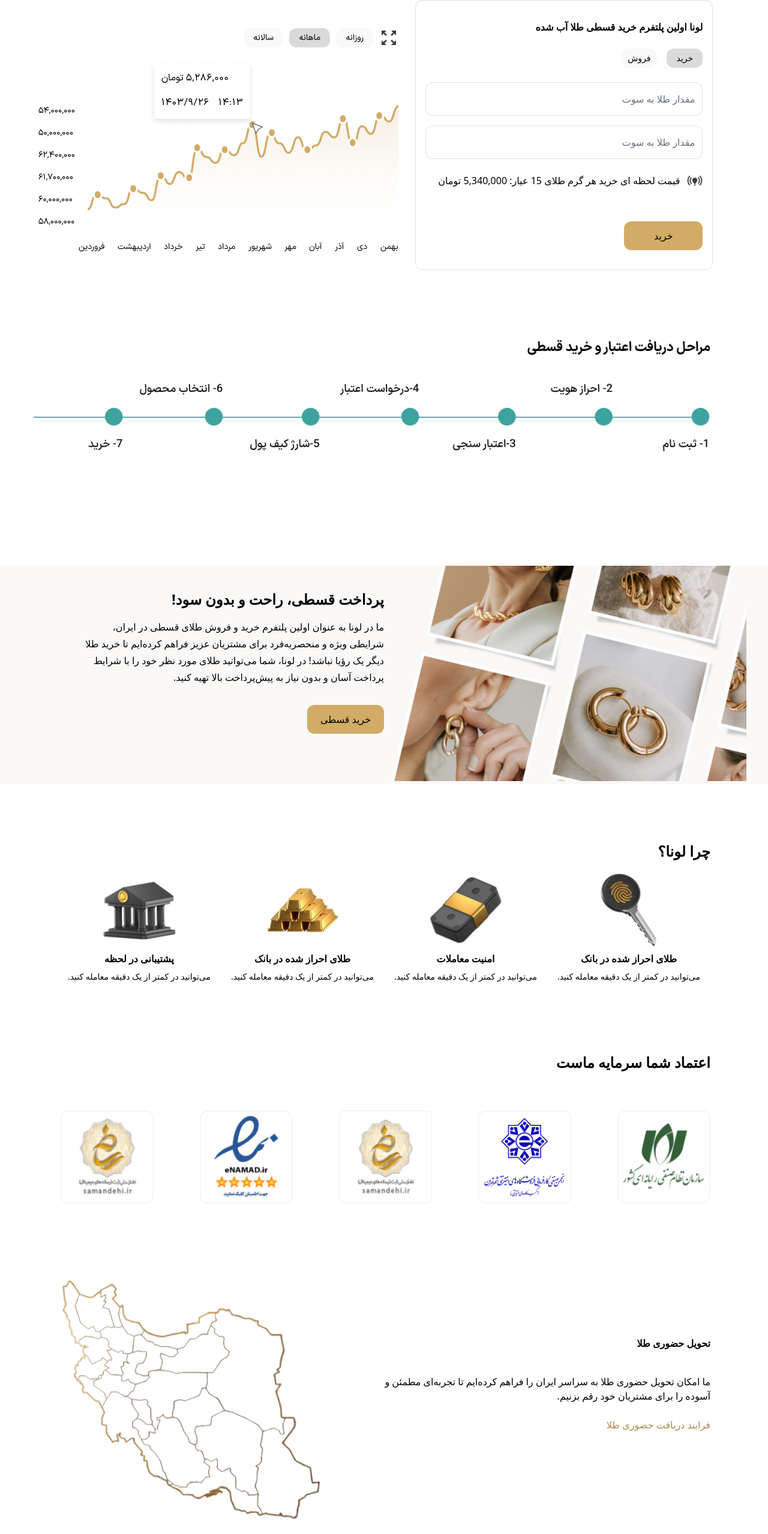
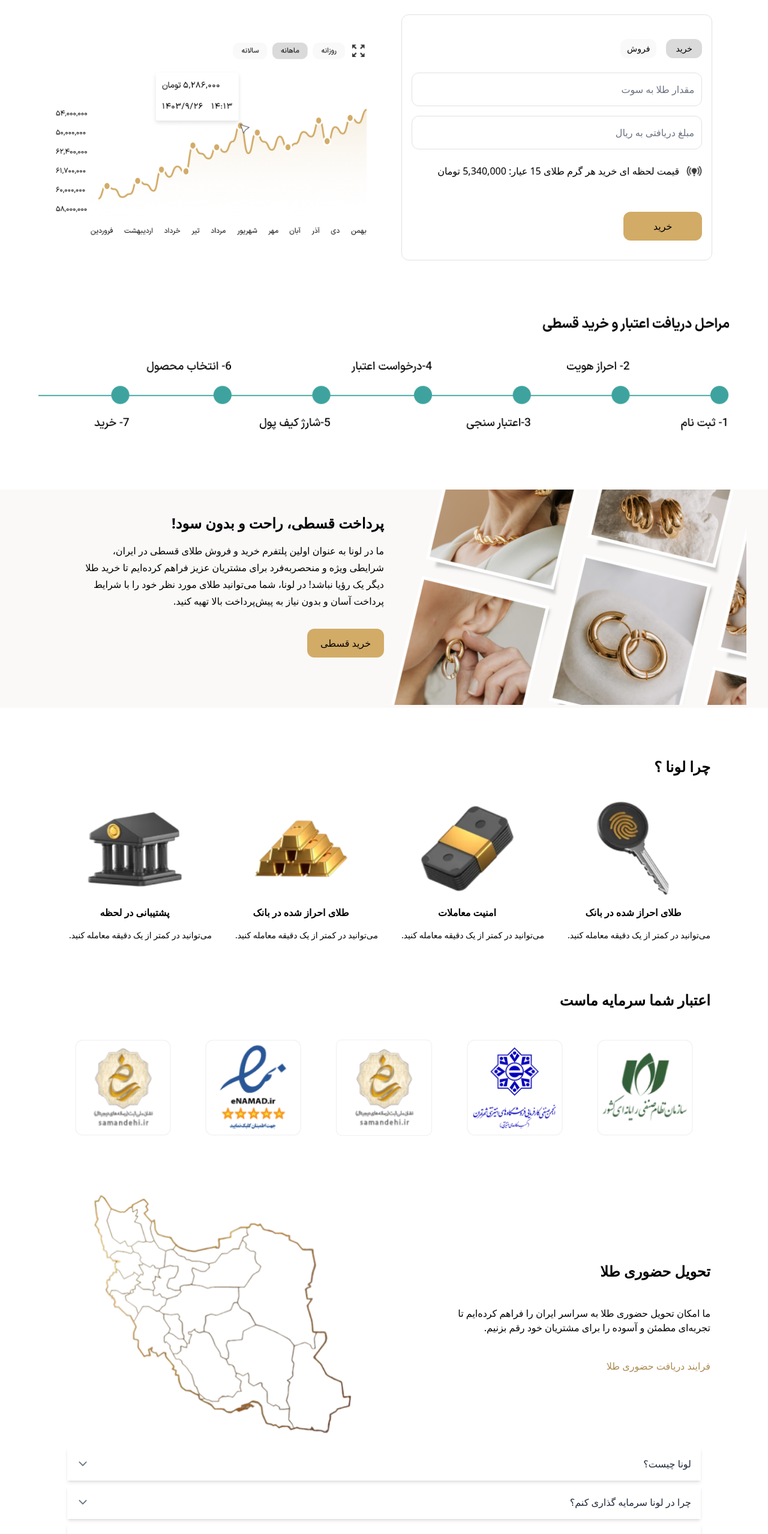
Before and after one commit to Spark-Code-Team/loana-gold, a Next.js app: page / in a window 1280 px wide. Shown: the part 213-2770 px from the top of the page at 60% size. Built offline with nearby package versions, Linux system fonts and the light colour scheme.

Commit message:
responsive home

```diff
--- a/package.json
+++ b/package.json
@@ -14,6 +14,7 @@
     "next": "15.1.5",
     "react": "^19.0.0",
     "react-dom": "^19.0.0",
+    "react-icons": "^5.4.0",
     "swiper": "^11.2.1"
   },
   "devDependencies": {
--- a/src/components/modules/homepage/AccordionQ.js
+++ b/src/components/modules/homepage/AccordionQ.js
@@ -1,82 +1,58 @@
 "use client"
+import {useState} from "react";
+import { IoIosArrowDown } from "react-icons/io";
 
-import { useState } from "react"
+const AccordionQ = ()=>{
 
-const faqData = [
-    {
-        question: " لونا چیست؟",
-        answer: "ابتدا از طریق قسمت جستجو یا دسته بندی‌ها، بسته‌بندی مورد نظر خود را انتخاب کنید و در انتها اطلاعات تماس خود را جهت برقراری ارتباط وارد کرده و ثبت خود را تکمیل کنید.",
-    },
-    {
-        question: "چرا در لونا سرمایه‌گذاری کنم؟",
-        answer: "لونا یک پلتفرم سرمایه‌گذاری در طلا است که امکان خرید، فروش و نگهداری امن طلا را برای کاربران فراهم می‌کند.",
-    },
-    {
-        question:"آیا امکان تحویل حضوری طلا وجود دارد؟",
-        answer: "لونا به دلیل امنیت بالا، نقدشوندگی سریع و کارمزد کم، گزینه‌ای مناسب برای سرمایه‌گذاری در طلا است.",
-    },
-];
+    const faqs = [
+        { question: 'لونا چیست؟', answer: 'لونا یک سیستم مالی غیرمتمرکز است که...' },
+        { question: 'چرا در لونا سرمایه گذاری کنم؟', answer: 'به دلیل ویژگی‌های منحصر به فرد لونا...' },
+        { question: 'چگونه پرداخت اقساطی انجام دهم؟', answer: 'شما می‌توانید از طریق درگاه‌های آنلاین...' },
+        { question: 'امکان تحویل حضوری طلا وجود دارد؟', answer: 'ابتدا از طریق قسمت جستجو و دسته بندی پزشک مورد نظر خود را انتخاب کنید...' }
+    ];
 
-export default function AccordionQ() {
     const [openIndex, setOpenIndex] = useState(null);
 
-    const handleToggle = (index) => {
+    const toggleAccordion = (index) => {
         setOpenIndex(openIndex === index ? null : index);
     };
 
-    return (
-        <div className="
-          md:w-full
-          md:px-24
-          md:mt-24
-          md:mx-auto
-          ">
-            <h2 className="
-               md:text-xl
-               md:font-bold
-               md:mb-4">
-                سوالات شما
-            </h2>
+    return(
 
-            <div className="md:space-y-2">
-                {faqData.map((item, index) => (
-                    <div key={index} className="
-                        md:border
-                        md:rounded-lg
-                        md:overflow-hidden
-                        ">
+        <>
 
+            <div className="md:w-[85%] w-full mx-auto p-4">
+                {faqs.map((faq, index) => (
+                    <div key={index} className="mb-2">
                         <button
-                            onClick={() => handleToggle(index)}
-                            className="
-                            md:w-full
-                            md:flex
-                            md:justify-between
-                            md:items-center
-                            md:p-4 text-base
-                            md:font-normal
-                            md:bg-[#FBFBFB]
-                            md:hover:bg-[#FBFBFB]
-                            md:transition"
-                        >
-                            {item.question}
-                            <span className={`transform transition ${openIndex === index ? "rotate-180" : ""}`}>
-                            ⌄
-                            </span>
-
-                        </button>
-
-                        <div
-                            className={`overflow-hidden transition-all duration-300 ${
-                                openIndex === index ? "max-h-40 p-4 bg-[#FBFBFB]" : "max-h-0"
+                            onClick={() => toggleAccordion(index)}
+                            className={`w-full flex justify-between items-center text-right p-4 transition-all duration-300 shadow-md ${
+                                openIndex === index ? 'bg-gray-100' : 'bg-white'
                             }`}
                         >
-                            {item.answer}
-
+                            <span className="text-gray-800 font-medium">{faq.question}</span>
+                            {openIndex === index ? (
+                                <IoIosArrowDown className="w-5 h-5 text-gold-500" />
+                            ) : (
+                                <IoIosArrowDown className="w-5 h-5 text-gray-500" />
+                            )}
+                        </button>
+                        <div
+                            className={`overflow-hidden transition-all duration-300 bg-gray-100 ${
+                                openIndex === index ? 'max-h-40 p-4 text-gray-600' : 'max-h-0'
+                            }`}
+                        >
+                            {faq.answer}
                         </div>
                     </div>
                 ))}
             </div>
-        </div>
-    );
+
+        </>
+
+    )
+
 }
+
+
+export default AccordionQ;
--- a/src/components/modules/homepage/GoldDelivery.js
+++ b/src/components/modules/homepage/GoldDelivery.js
@@ -4,56 +4,34 @@
 
     return(
 
-        <div className="
-        md:mt-24
-        md:px-24
-        md:w-full
-        md:h-[408px]
-        md:flex
-        md:justify-between
-        ">
-            <div className="
-            md:w-1/2
-            ">
-                <p className="
-                md:pt-24
-                md:font-bold
-                ">
-                تحویل حضوری طلا
-                </p>
+        <div className="w-full md:mt-24 mt-20">
 
-                <p className="
-                md:pt-10
-                ">
-                    ما امکان تحویل حضوری طلا به سراسر ایران را فراهم کرده‌ایم تا
-                     تجربه‌ای مطمئن و آسوده را برای مشتریان خود رقم بزنیم.
-                </p>
+            <div className="md:w-[85%] w-full md:m-auto">
 
-                <p className="
-                md:pt-6
-                text-[#AB8B53]
-                ">
-                فرایند دریافت حضوری طلا
-                </p>
+                <div className="w-full md:flex">
+
+                    <div className="md:w-1/2 w-full">
+
+                        <div className="w-full md:mt-28 text-[24px] font-bold md:pr-0 pr-10">تحویل حضوری طلا</div>
+
+                        <div className="w-full md:pl-20 pl-5 md:mt-10 mt-5 md:pr-0 pr-10">ما امکان تحویل حضوری طلا به سراسر ایران را فراهم کرده‌ایم تا تجربه‌ای مطمئن و آسوده را برای مشتریان خود رقم بزنیم.</div>
+
+                        <div className="w-full m-auto md:mt-10 mt-5 text-[#AB8B53] md:pr-0 pr-10">فرایند دریافت حضوری طلا</div>
+
+                    </div>
+
+                    <div className="md:w-1/2 w-full md:flex md:justify-center md:items-center md:mt-0 mt-10">
+
+                        <Image src="/images/gold-map.png" alt="" width={439} height={409}/>
+
+                    </div>
+
+                </div>
 
             </div>
 
-            <div className="
-            ">
-              <Image
-              src="/images/map.png"
-              alt="image"
-              width={440}
-              height={408}
-              />
+        </div>
 
-
-            </div>
-
-
-
-
-        </div>
     )
 }
 
--- a/src/components/modules/homepage/InstallmentPayment.js
+++ b/src/components/modules/homepage/InstallmentPayment.js
@@ -10,6 +10,7 @@
             md:px-9
             md:justify-around
             md:flex
+            hidden
             ">
                 <div className="
                 md:w-1/2
--- a/src/components/modules/homepage/OnlineCalculation.js
+++ b/src/components/modules/homepage/OnlineCalculation.js
@@ -5,11 +5,11 @@
 
         <div className="md:w-1/2 w-full">
 
+            <div className="md:w-full md:m-auto md:mt-0 mt-8 font-bold md:text-right text-center md:pr-10 pr-0">لونا اولین پلتفرم خرید قسطی طلا آب شده</div>
+
             <div className="md:w-[90%] w-[90%] m-auto mt-10 pt-8 pb-8 pr-4 pl-4 border-[1.5px] border-[#E1E1E1] rounded-xl">
 
-                <div className="md:w-full md:m-auto font-bold md:text-right text-center">لونا اولین پلتفرم خرید قسطی طلا آب شده</div>
-
-                <div className="w-full md:m-auto md:mt-6 mt-6 flex justify-start gap-x-4 text-sm">
+                <div className="w-full md:m-auto md:mt-2 mt-3 flex justify-start gap-x-4 text-sm">
                     <button className="md:w-[60px] h-[32px] bg-[#DADADA] rounded-xl w-[20%]">خرید</button>
                     <button className="md:w-[60px] h-[32px] bg-[#F9F9F9] rounded-xl w-[20%]">فروش</button>
                 </div>
@@ -17,7 +17,7 @@
                 <div className="w-full m-auto md:mt-2 mt-3">
 
                     <input type="text" name="" className="w-full md:h-[56px] rounded-xl border-[1.5px] border-[#E1E1E1] mt-4" placeholder="مقدار طلا به سوت"/>
-                    <input type="text" name="" className="w-full md:h-[56px] rounded-xl border-[1.5px] border-[#E1E1E1] mt-4" placeholder="مقدار طلا به سوت"/>
+                    <input type="text" name="" className="w-full md:h-[56px] rounded-xl border-[1.5px] border-[#E1E1E1] mt-4" placeholder="مبلغ دریافتی به ریال"/>
 
                     <div className="w-full flex gap-x-3 items-center mt-6 md:text-base text-sm">
                         <Image src="/images/vector.png" alt="" width={26} height={18}/>
--- a/src/components/modules/homepage/OnlineChartt.js
+++ b/src/components/modules/homepage/OnlineChartt.js
@@ -2,27 +2,20 @@
 
 const OnlineChartt = () => {
     return (
-        <div className="md:my-auto">
 
-        <div className="
-        md:pt-10
-        md:w-[600px]
-        md:h-[408px]
-        ">
-            <Image
-            src="/images/chart.png"
-            alt="image"
-            width={600}
-            height={412}
-            className="
-            bg-white
-            "
-            />
+        <>
 
-        </div>
+            <div className="md:w-1/2 w-full flex justify-center items-center lg:mt-20 mt-10">
 
+                <div className="md:w-[90%] w-full m-auto md:pr-0 md:pl-0 pr-10 pl-10">
 
-        </div>
+                    <Image src="/images/chart.png" alt="" width={600} height={412} layout="responsive"/>
+
+                </div>
+
+            </div>
+
+        </>
 
     )
 }
--- a/src/components/modules/homepage/ProcessCredit.js
+++ b/src/components/modules/homepage/ProcessCredit.js
@@ -4,22 +4,20 @@
 
   return (
 
-    <div className="
-    md:my-24
-    md:w-full
-    md:h-80
-    ">
-      <Image
-      src="/images/process.png"
-      alt="image"
-      width={1224}
-      height={290}
-      className="
-      md:pr-24
-      "
-      />
+      <>
 
-    </div>
+          <div className="w-full md:mt-14 md:mb-14 mt-14 mb-14">
+
+              <div className="md:w-[90%] w-[90%] m-auto bg-blue-300">
+
+                  <Image src="/images/process.png" alt="" width={1200} height={290}/>
+
+              </div>
+
+          </div>
+
+      </>
+
   )
 }
 
--- a/src/components/modules/homepage/TrustImages.js
+++ b/src/components/modules/homepage/TrustImages.js
@@ -1,40 +1,41 @@
 import Image from "next/image";
 
-const images = [
-    { id: 1, src: "/images/sabz11.png" },
-    { id: 2, src: "/images/abi2.png" },
-    { id: 3, src: "/images/vasat.png" },
-    { id: 4, src: "/images/abi4.png" },
-    { id: 5, src: "/images/aks5.png" }
+const items = [
+    { id: 1, img: "/images/sabz11.png" },
+    { id: 2, img: "/images/abi2.png" },
+    { id: 3, img: "/images/vasat.png" },
+    { id: 4, img: "/images/abi4.png" },
+    { id: 5, img: "/images/aks5.png" }
 ];
 
 const TrustImages = () => {
     return (
         <>
-            <p className="
-              md:px-24
-              md:mt-24
-              md:mb-10
-              md:text-2xl
-              md:font-bold
-              ">
-                اعتماد شما سرمایه ماست
-            </p>
 
-            <div className="
-              md:px-24
-              md:w-full
-              md:h-52
-              md:flex
-              md:justify-between
-              ">
+            <div className="md:w-full w-full">
 
-                {images.map(image => (
-                    <div key={image.id} className="md:my-auto md:w-40 md:h-40">
-                        <Image src={image.src} alt="image" width={155} height={155} />
+                <div className="md:w-[85%] w-full m-auto md:mt-20">
+
+                    <div className="w-full text-[24px] font-bold md:text-right text-center">اعتبار شما سرمایه ماست</div>
+
+                    <div className="w-full md:mt-12 md:flex md:flex-nowrap md:justify-around flex flex-wrap md:pr-0 md:pl-0">
+
+                        {
+                            items.map((item , index )=>(
+
+                                <div key={index} className="md:w-[160px] md:h-[160px] w-1/2 flex md:m-0 md:mt-0 mt-10">
+                                    <Image src={item.img} alt="" width={160} height={160} className="block m-auto"/>
+                                </div>
+
+                            ))
+                        }
+
                     </div>
-                ))}
+
+                </div>
+
             </div>
+
         </>
     );
 };
--- a/src/components/modules/homepage/WhyLona.js
+++ b/src/components/modules/homepage/WhyLona.js
@@ -1,6 +1,6 @@
 import Image from "next/image";
 
-const features = [
+const items = [
     { id: 1, img: "/images/key.png", title: "طلای احراز شده در بانک", desc: "می‌توانید در کمتر از یک دقیقه معامله کنید." },
     { id: 2, img: "/images/money.png", title: "امنیت معاملات", desc: "می‌توانید در کمتر از یک دقیقه معامله کنید." },
     { id: 3, img: "/images/gold.png", title: "طلای احراز شده در بانک", desc: "می‌توانید در کمتر از یک دقیقه معامله کنید." },
@@ -9,30 +9,38 @@
 const WhyLona = () => {
     return (
         <>
-            <p className="
-              md:mt-24
-              md:px-24
-              md:text-2xl
-              md:font-bold
-              ">
-                چرا لونا؟
-            </p>
 
-            <div className="
-              md:px-24
-              md:w-full
-              md:h-56
-              md:flex
-              md:justify-between
-              ">
-                {features.map(feature => (
-                    <div key={feature.id} className="md:w-72 md:h-56 md:flex md:flex-col md:items-center md:justify-center">
-                        <Image src={feature.img} alt="image" width={198} height={120} />
-                        <p className="md:font-bold md:py-2">{feature.title}</p>
-                        <p className="md:text-sm">{feature.desc}</p>
+            <div className="md:w-full md:mt-20 md:mb-0 mb-20">
+
+                <div className="md:w-[85%] m-auto">
+
+                    <div className="w-full m-auto font-bold text-[24px] md:text-right text-center">چرا لونا ؟</div>
+
+                    <div className="w-full md:mt-10 md:flex md:flex-nowrap flex flex-wrap md:gap-x-5">
+
+                        {
+                            items.map((item , index)=>(
+
+                                <div key={index} className="md:w-1/4 w-full md:mt-0 mt-7">
+
+                                    <div className="md:w-full w-full">
+                                        <Image src={item.img} alt="" width={203} height={125} className="block m-auto" layout="responsive"/>
+                                    </div>
+
+                                    <div className="md:w-full m-auto text-center font-bold mt-4">{item.title}</div>
+                                    <div className="md:w-full m-auto mt-4 text-sm w-full md:text-right text-center">{item.desc}</div>
+
+                                </div>
+
+                            ))
+                        }
+
                     </div>
-                ))}
+
+                </div>
+
             </div>
+
         </>
     );
 };
```
Also changed, not shown: public/images/gold-map.png (added), 1 other file (tests, documents, lock files or other folders).
